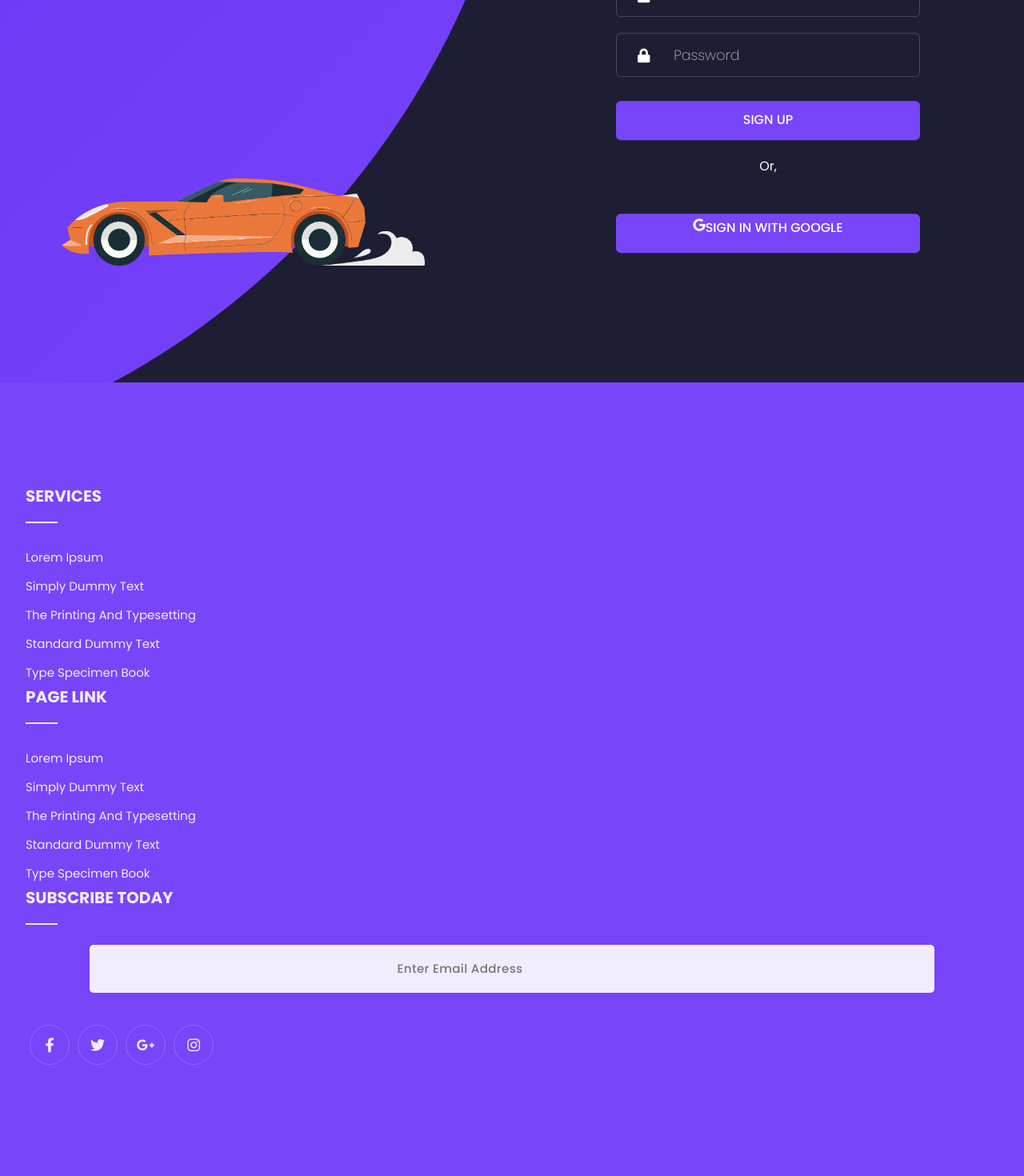
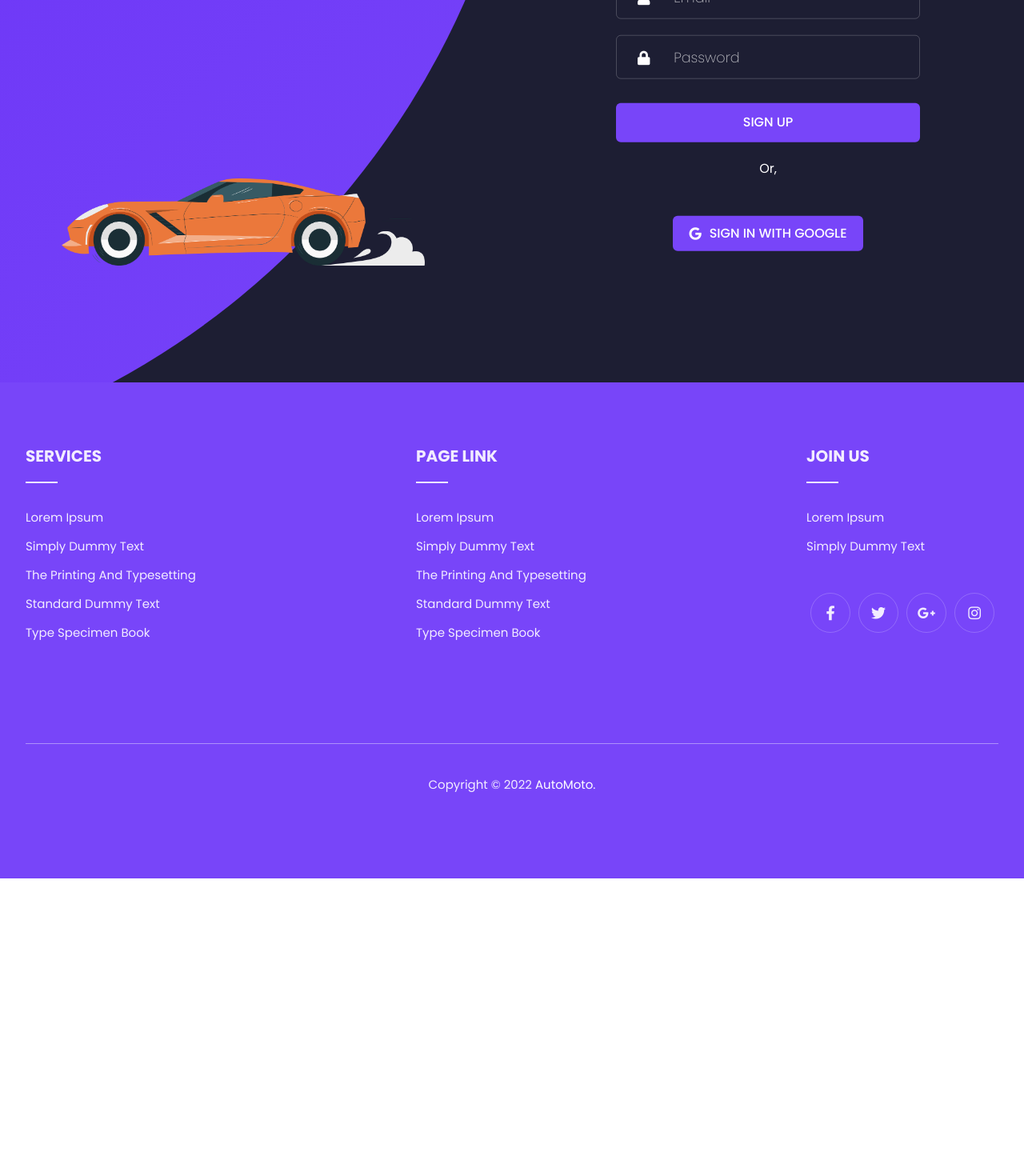
Before and after one commit to jannatul-mou149/warehouse-management-client-side-jannatul-mou149, a React (Create React App) app: page /register in a window 1280 px wide. Shown: the part 380-1850 px from the top of the page at 80% size. After the commit the page ends 1478 px from the top, so only its background shows below. Built offline with nearby package versions, Linux system fonts and the light colour scheme; no server answers.

Commit message:
footer styling resolved

```diff
--- a/src/Pages/Blogs/Blogs.css
+++ b/src/Pages/Blogs/Blogs.css
@@ -34,17 +34,7 @@
     position: relative;
     box-shadow: 2px 2px 7px 1px rgba(120, 69, 249, 0.3);
     border-radius: 5px;
-
-    /* overflow: hidden;
-    text-overflow: ellipsis;
-    white-space: nowrap;
-    transition: white-space .5s; */
 }
-
-/* .item .item-in:hover{
-    white-space: normal;
-    transition: white-space .5s;
-} */
 
 .item .item-in::before {
     content: "";
@@ -73,10 +63,6 @@
 .item p {
     font-size: 1rem;
     margin-bottom: 30px;
-    overflow: hidden;
-    text-overflow: ellipsis;
-    white-space: nowrap;
-    transition: all 1s ease-in;
 }
 
 .item a.read-more {
--- a/src/Pages/Blogs/Blogs.js
+++ b/src/Pages/Blogs/Blogs.js
@@ -1,6 +1,7 @@
 import React from 'react';
 import './Blogs.css';
 const Blogs = () => {
+
     return (
         <div className="blog-container">
             <div className="row">
--- a/src/Pages/Home/Banner.css
+++ b/src/Pages/Home/Banner.css
@@ -5,12 +5,13 @@
     margin: 0;
     padding: 0;
     box-sizing: border-box;
+    font-family: 'Roboto Condensed', sans-serif;
 }
 
 
 /* .container {
     background-color: #192128;
-    font-family: 'Roboto Condensed', sans-serif;
+
     width: min(1600px, 95%);
     margin: auto;
 } */
@@ -125,7 +126,9 @@
 
 .banner .see-more a {
     display: flex;
+    flex-direction: row;
     align-items: center;
+    justify-content: center;
     text-decoration: none;
     position: absolute;
     bottom: 10%;
@@ -143,6 +146,11 @@
     justify-content: center;
     align-items: center;
     margin-right: 15px;
+}
+
+.banner .see-more p {
+    position: relative;
+    margin-top: 15px;
 }
 
 
--- a/src/Pages/Home/Banner.js
+++ b/src/Pages/Home/Banner.js
@@ -1,6 +1,8 @@
 import React from 'react';
 import './Banner.css';
 import banner from '../../images/banner.png';
+import { FontAwesomeIcon } from '@fortawesome/react-fontawesome';
+import { faArrowRight } from '@fortawesome/free-solid-svg-icons';
 const Banner = () => {
     return (
         <div className="banner">
@@ -34,8 +36,8 @@ const Banner = () => {
             </div>
             <div className="see-more">
                 <a href="/">
-                    <i className="fa-solid fa-angle-right"></i>
-                    <p>to Explore more</p>
+                    <i><FontAwesomeIcon icon={faArrowRight} /></i>
+                    <p> Explore more</p>
                 </a>
             </div>
         </div>
--- a/src/Pages/Home/Inventory.js
+++ b/src/Pages/Home/Inventory.js
@@ -18,7 +18,7 @@ const Inventory = ({ car }) => {
                 <p>Quantity: {quantity}</p>
                 <p>Supplier: {supplier}</p>
 
-                <button className='btn btn-primary' onClick={() => navigateToInventoryDetails(_id)}>Manage</button>
+                <button className='btn' onClick={() => navigateToInventoryDetails(_id)}>Manage</button>
 
             </div>
         </div>
--- a/src/Pages/Login/Login.css
+++ b/src/Pages/Login/Login.css
@@ -140,7 +140,8 @@ form.sign-in-form {
 }
 
 .btn {
-    width: 380px;
+    max-width: 380px;
+    width: 100%;
     background-color: #7845F9;
     border: none;
     outline: none;
--- a/src/Pages/Login/Login.js
+++ b/src/Pages/Login/Login.js
@@ -67,7 +67,7 @@ const Login = () => {
                             <input type="password" ref={passwordRef} placeholder="Password" />
                         </div>
                         <input type="submit" value="Login" className="btn solid" />
-                        <p>Forget Password? <button onClick={resetPassword}>Reset Password</button> </p>
+                        <p className='text-white'>Forget Password? <button style={{ "color": "#7845F9" }} onClick={resetPassword}>Reset Password</button> </p>
                         <p className="social-text">Or,</p>
                         <SocialLogin></SocialLogin>
                     </form>
--- a/src/Pages/Shared/Footer/Footer.css
+++ b/src/Pages/Shared/Footer/Footer.css
@@ -26,7 +26,7 @@ ul {
     padding: 80px 0 40px 0;
 }
 
-.row {
+.main-row {
     display: flex;
     flex-wrap: wrap;
     justify-content: space-between;
@@ -95,66 +95,6 @@ ul {
     list-style: outside none none;
     margin: 0;
     padding: 0;
-}
-
-/*START NEWSLETTER CSS*/
-.subscribe {
-    display: block;
-    position: relative;
-    margin-top: 15px;
-    width: 100%;
-}
-
-.subscribe__input {
-    background-color: rgba(255, 254, 255, 0.9);
-    border: medium none;
-    border-radius: 5px;
-    color: #333;
-    display: block;
-    font-size: 15px;
-    font-weight: 500;
-    height: 60px;
-    letter-spacing: 0.4px;
-    margin: 0;
-    padding: 0 150px 0 20px;
-    text-align: center;
-    text-transform: capitalize;
-    width: 100%;
-    outline: none;
-}
-
-@media only screen and (max-width:768px) {
-    .subscribe__input {
-        padding: 0 50px 0 20px;
-    }
-}
-
-.subscribe__btn {
-    background-color: transparent;
-    border-radius: 0 25px 25px 0;
-    color: #7845F9;
-    cursor: pointer;
-    display: block;
-    font-size: 20px;
-    height: 60px;
-    position: absolute;
-    right: 0;
-    top: 0;
-    width: 60px;
-}
-
-.subscribe__btn i {
-    transition: all 0.3s ease 0s;
-}
-
-@media only screen and (max-width:768px) {
-    .subscribe__btn {
-        right: 0px;
-    }
-}
-
-.subscribe__btn:hover i {
-    color: #6023fa;
 }
 
 button {
--- a/src/Pages/Shared/Footer/Footer.js
+++ b/src/Pages/Shared/Footer/Footer.js
@@ -4,7 +4,7 @@ const Footer = () => {
     return (
         <div className="footer">
             <div className="footer-container">
-                <div className="row">
+                <div className="main-row">
                     <div className="single_footer">
                         <h4>Services</h4>
                         <ul>
@@ -27,13 +27,12 @@ const Footer = () => {
                     </div>
                     <div className="sub-social">
                         <div className="single_footer single_footer_address">
-                            <h4>Subscribe today</h4>
-                            <div className="signup_form">
-                                <form action="#" className="subscribe">
-                                    <input type="text" className="subscribe__input" placeholder="Enter Email Address" />
-                                    <button type="button" className="subscribe__btn"><i className="fas fa-paper-plane"></i></button>
-                                </form>
-                            </div>
+                            <h4>Join Us</h4>
+                            <ul>
+                                <li><a href="/">Lorem Ipsum</a></li>
+                                <li><a href="/">Simply dummy text</a></li>
+                            </ul>
+
                         </div>
                         <div className="social_profile">
                             <ul>
--- a/src/Pages/SocialLogin/SocialLogin.css
+++ b/src/Pages/SocialLogin/SocialLogin.css
@@ -1,9 +1,11 @@
-.btn {
-    width: 380px;
+.btnn {
+    display: flex;
+    justify-content: center;
+    align-items: center;
     background-color: #7845F9;
     border: none;
     outline: none;
-    height: 49px;
+    padding: 10px 20px;
     border-radius: 6px;
     color: #fff;
     text-transform: uppercase;
@@ -14,6 +16,10 @@
     transition: 0.5s;
 }
 
+.btnn i {
+    margin-right: 10px;
+}
+
 .btn:hover {
     background-color: #6f37ff;
 }
--- a/src/Pages/SocialLogin/SocialLogin.js
+++ b/src/Pages/SocialLogin/SocialLogin.js
@@ -1,5 +1,5 @@
 import React from 'react';
-
+import './SocialLogin.css';
 import { useSignInWithGoogle } from 'react-firebase-hooks/auth';
 import auth from '../../firebase.init';
 import { useLocation, useNavigate } from 'react-router-dom';
@@ -27,7 +27,7 @@ const SocialLogin = () => {
         <div>
             {errorMsg}
             <button onClick={() => signInWithGoogle()}
-                className="btn social-media">
+                className="btnn">
                 <i className="fab fa-google"></i>
                 <span>Sign in with Google</span>
             </button>
```
